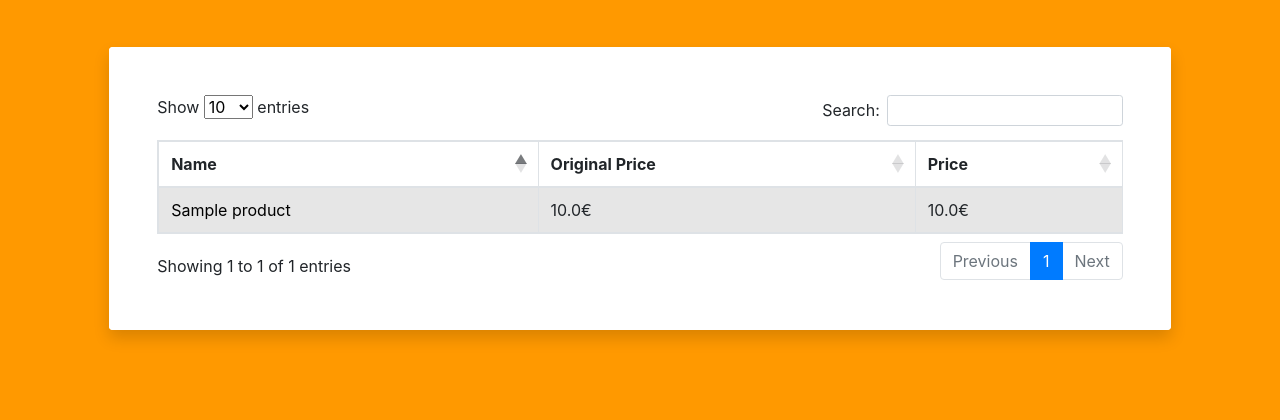
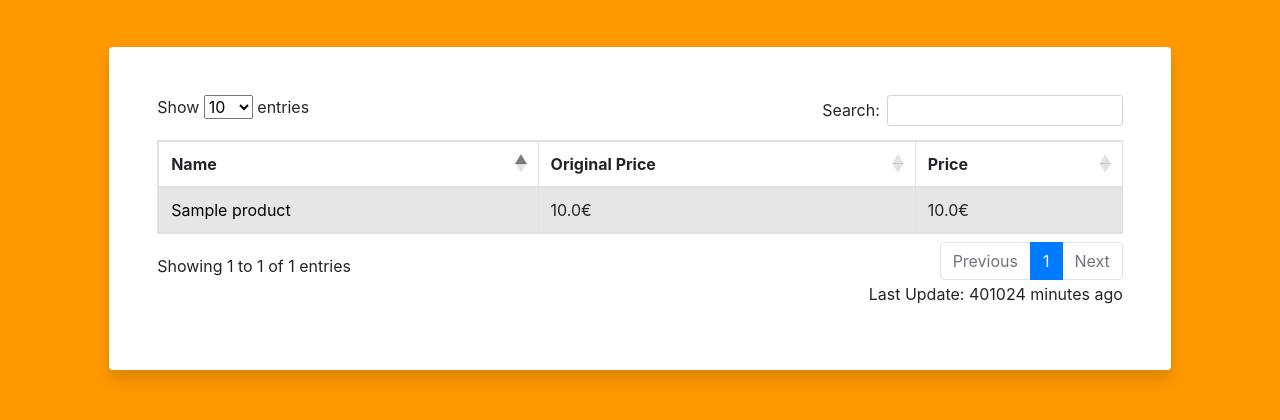
Before and after one commit to polmarin/Bazar, a Flask app: page / in a window 1280 px wide. Shown: the part 244-664 px from the top of the page. Run offline with Flask 2, Linux system fonts and the light colour scheme; tables that the repository leaves empty hold one stand-in row (values such as "Sample post"); some libraries are stand-ins or nearby versions.

Commit message:
We now show when was updated for the last time

```diff
--- a/app/routes.py
+++ b/app/routes.py
@@ -1,5 +1,6 @@
 from flask import render_template, flash, redirect, url_for, request
 from app import app, db
+from datetime import datetime
 from .forms import AddSearchForm
 from .models import Product, Price, Search
 from .utils.functions import scraper, send_mail, send_multiple_products_mail, send_no_products_mail, get_best_ones
@@ -12,10 +13,11 @@ def home():
 @app.route("/", methods=["GET", "POST"])
 def index():
     product_data = Product.query.all()
-    price_data = Price.query.all()
+    last = Price.query.all()[-1]
+    last_time = int((datetime.now() - last.date).total_seconds() / 60)
 
     # passes user_data variable into the index.html file.
-    return render_template("index.html", product_data=product_data, price_data = price_data)
+    return render_template("index.html", product_data=product_data, last_time = last_time)
 
 @app.route("/search", methods=["GET", "POST"])
 def search():
--- a/app/templates/index.html
+++ b/app/templates/index.html
@@ -41,6 +41,9 @@
                             </tbody>
                         </table>
                     </div>
+                    <div style="text-align:right">
+                        <p style="text-align:right">Last Update: {{last_time}} minutes ago</p>
+                    </div>
                 </div>
             </div>
         </div>
```
